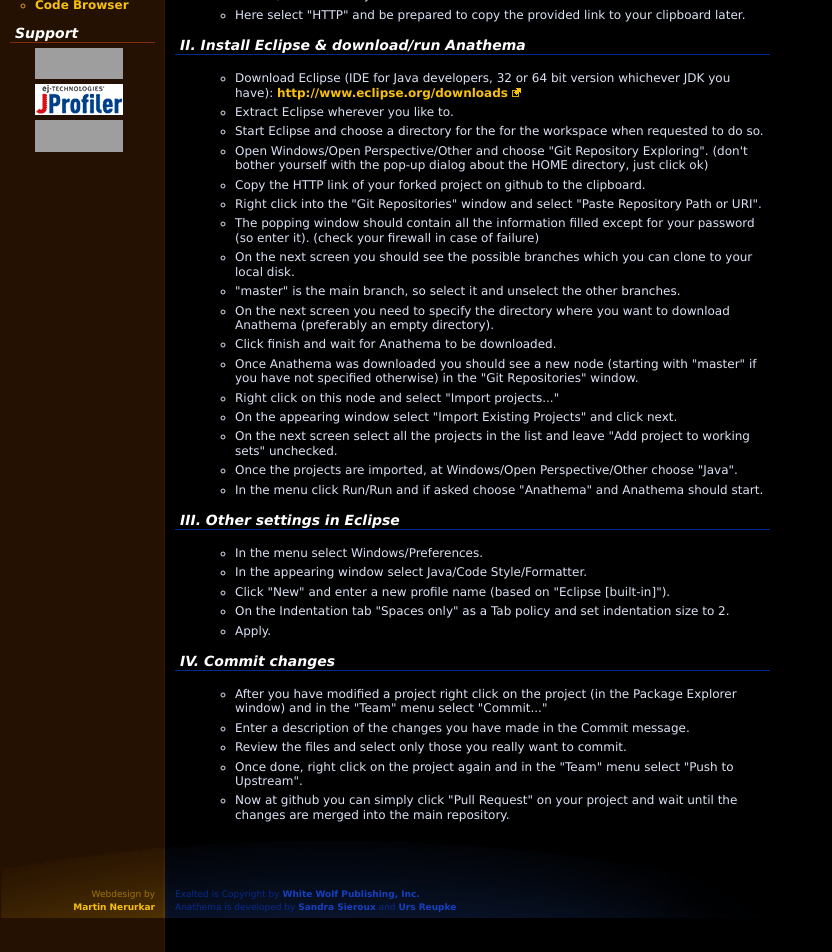
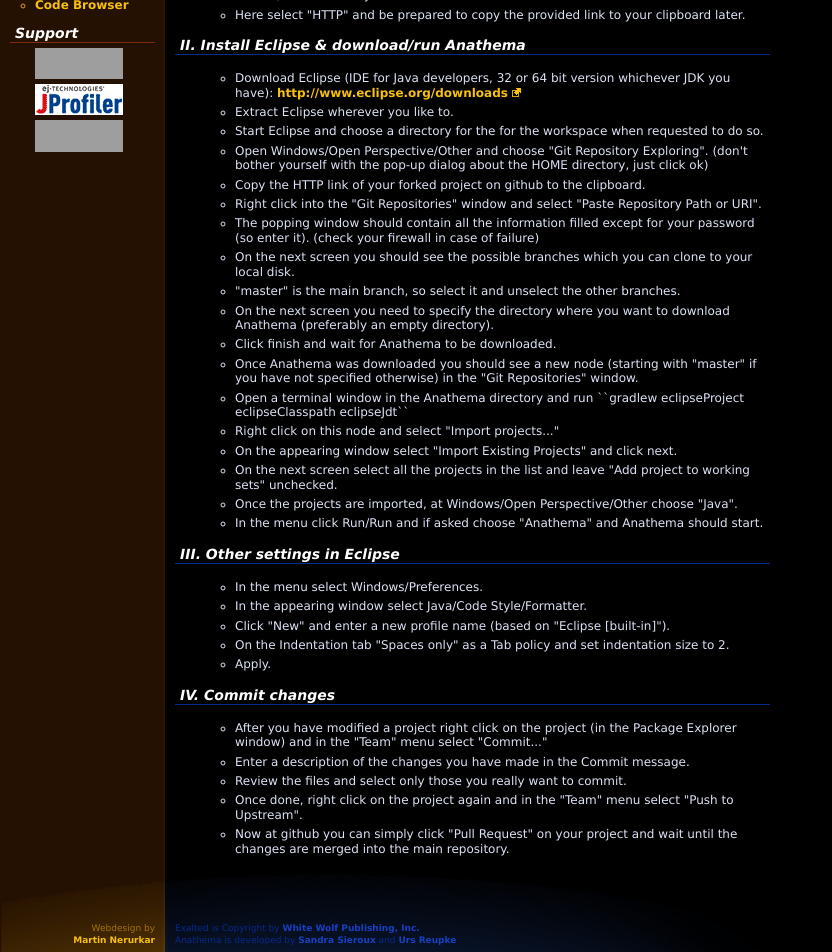
Before and after one commit to anathema/anathema.github.com, a Jekyll site: the page built from development_guide.html, in a window 1280 px wide. Shown: the part 394-1346 px from the top of the page, without its empty margins (0-832 px from the left). Built offline with Jekyll 4.4.1, drawn with Linux system fonts in a browser that asks for light colours; grey boxes are pictures that could not be loaded.

Commit message:
Added gradle-instructions to the development guide

```diff
--- a/development_guide.html
+++ b/development_guide.html
@@ -32,6 +32,7 @@
   <li>On the next screen you need to specify the directory where you want to download Anathema (preferably an empty directory).</li>
   <li>Click finish and wait for Anathema to be downloaded.</li>
   <li>Once Anathema was downloaded you should see a new node (starting with "master" if you have not specified otherwise) in the "Git Repositories" window.</li>
+  <li>Open a terminal window in the Anathema directory and run ``gradlew eclipseProject eclipseClasspath eclipseJdt``</li>
   <li>Right click on this node and select "Import projects..."</li>
   <li>On the appearing window select "Import Existing Projects" and click next.</li>
   <li>On the next screen select all the projects in the list and leave "Add project to working sets" unchecked.</li>
```
